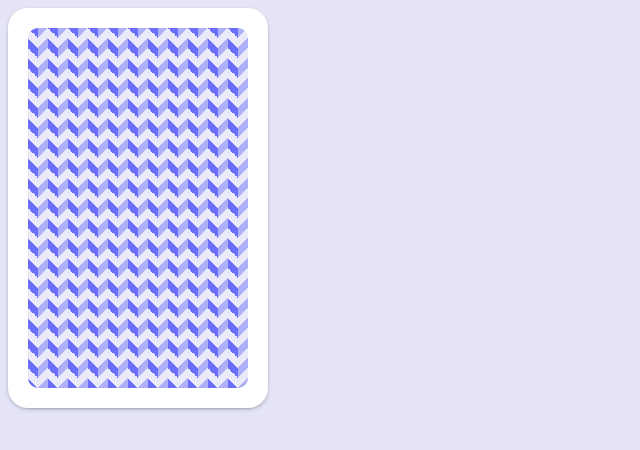
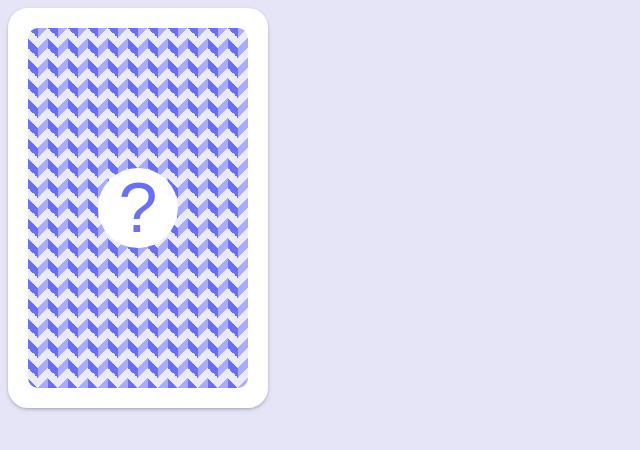
Before and after one commit to juan-antonio-ledesma/monty-hall-problem, a Next.js app: page / in a window 1280 px wide. Shown: the top 450 px of the page, without its empty margins (0-640 px from the left). Built offline with nearby package versions, Linux system fonts and the light colour scheme.

Commit message:
Adjustments and add interrogation badge

```diff
--- a/src/assets/stylesheets/base/base.scss
+++ b/src/assets/stylesheets/base/base.scss
@@ -6,4 +6,6 @@ body {
   -webkit-font-smoothing: antialiased;
   -moz-osx-font-smoothing: grayscale;
   background-color: $primary-light;
+  user-select: none;
+  font-family: sans-serif;
 }
--- a/src/assets/stylesheets/globals/settings.scss
+++ b/src/assets/stylesheets/globals/settings.scss
@@ -3,4 +3,3 @@ $white: #fff;
 
 $primary: #444cf7;
 $primary-light: #e5e5f7;
-$primary-dark: #444cf777;
--- a/src/components/card/Card.jsx
+++ b/src/components/card/Card.jsx
@@ -1,9 +1,11 @@
-const Card = () => {
+const Card = ({ children }) => {
   return (
     <div className="card">
       <div className="card-inner">
-        <div className="card-front"></div>
-        <div className="card-back"></div>
+        <div className="card-front">
+          <div className="card-interrogationBadge">?</div>
+        </div>
+        <div className="card-back">{children}</div>
       </div>
     </div>
   )
--- a/src/components/card/card.scss
+++ b/src/components/card/card.scss
@@ -20,15 +20,34 @@
     height: 100%;
     overflow: hidden;
     border-radius: 10px;
+    display: flex;
+    align-items: center;
+    justify-content: center;
   }
 
   &-front {
     background-color: $primary-light;
     opacity: 0.8;
-    background: linear-gradient(135deg, $primary-dark 25%, transparent 25%) -10px
-        0/ 20px 20px,
+    background: linear-gradient(
+          135deg,
+          rgba($primary, 0.5) 25%,
+          transparent 25%
+        ) -10px 0/ 20px 20px,
       linear-gradient(225deg, $primary 25%, transparent 25%) -10px 0/ 20px 20px,
-      linear-gradient(315deg, $primary-dark 25%, transparent 25%) 0px 0/ 20px 20px,
+      linear-gradient(315deg, rgba($primary, 0.5) 25%, transparent 25%) 0px 0/ 20px
+        20px,
       linear-gradient(45deg, $primary 25%, $primary-light 25%) 0px 0/ 20px 20px;
   }
+
+  &-interrogationBadge {
+    width: 80px;
+    height: 80px;
+    background-color: $white;
+    border-radius: 50%;
+    display: flex;
+    align-items: center;
+    justify-content: center;
+    font-size: 70px;
+    color: $primary;
+  }
 }
```
